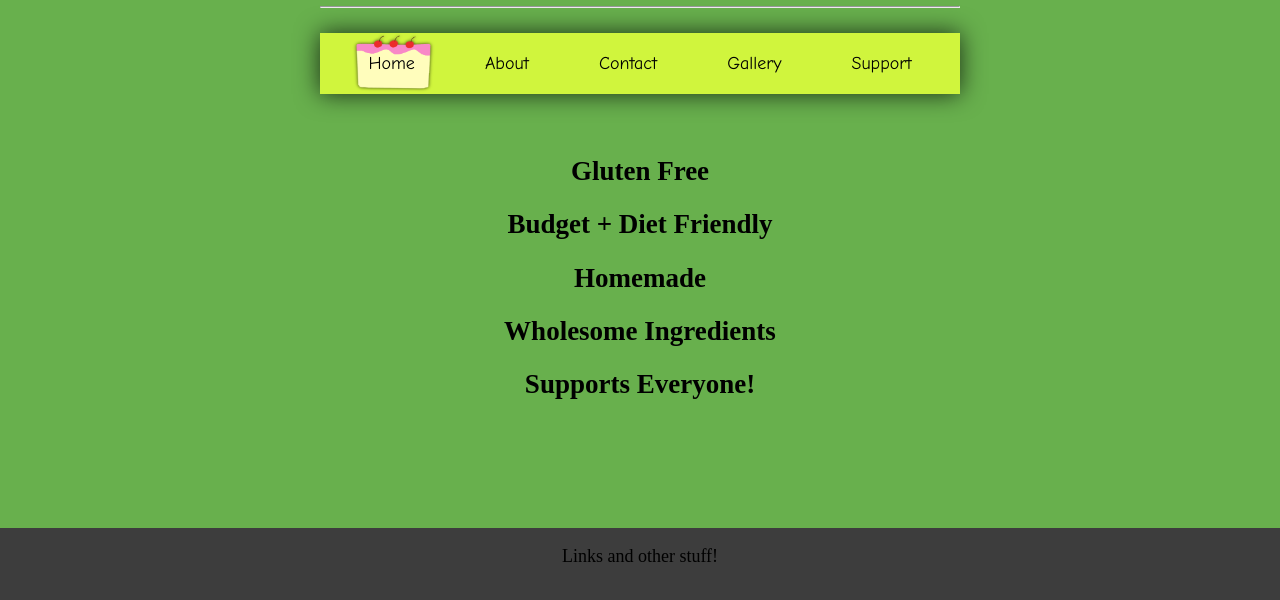
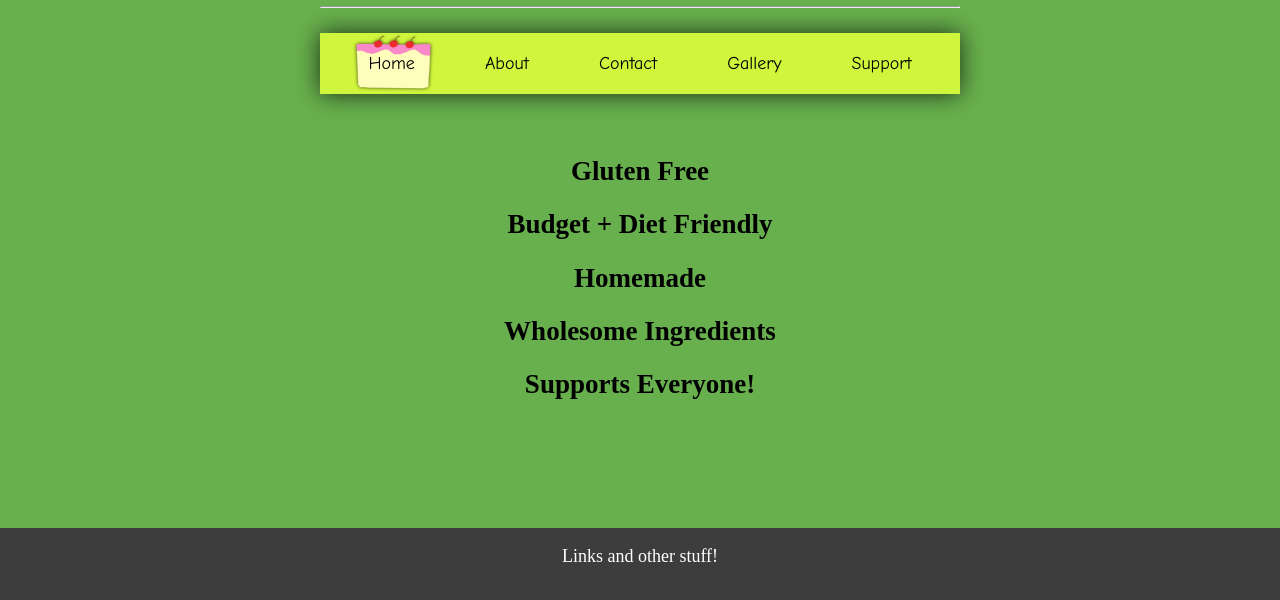
Before and after one commit to Lornicalle/lornicalle, a plain HTML site: page index.html in a window 1280 px wide. Shown: the part 172-772 px from the top of the page. Drawn offline with Linux system fonts and the light colour scheme.

Commit message:
okay done for now

```diff
--- a/footer.html
+++ b/footer.html
@@ -1,7 +1,7 @@
 <div class="footer">
 
     <div class="center">
-        <p>Links and other stuff!</p>
+        <p style="color: white;">Links and other stuff!</p>
     </div>
 
 
```
